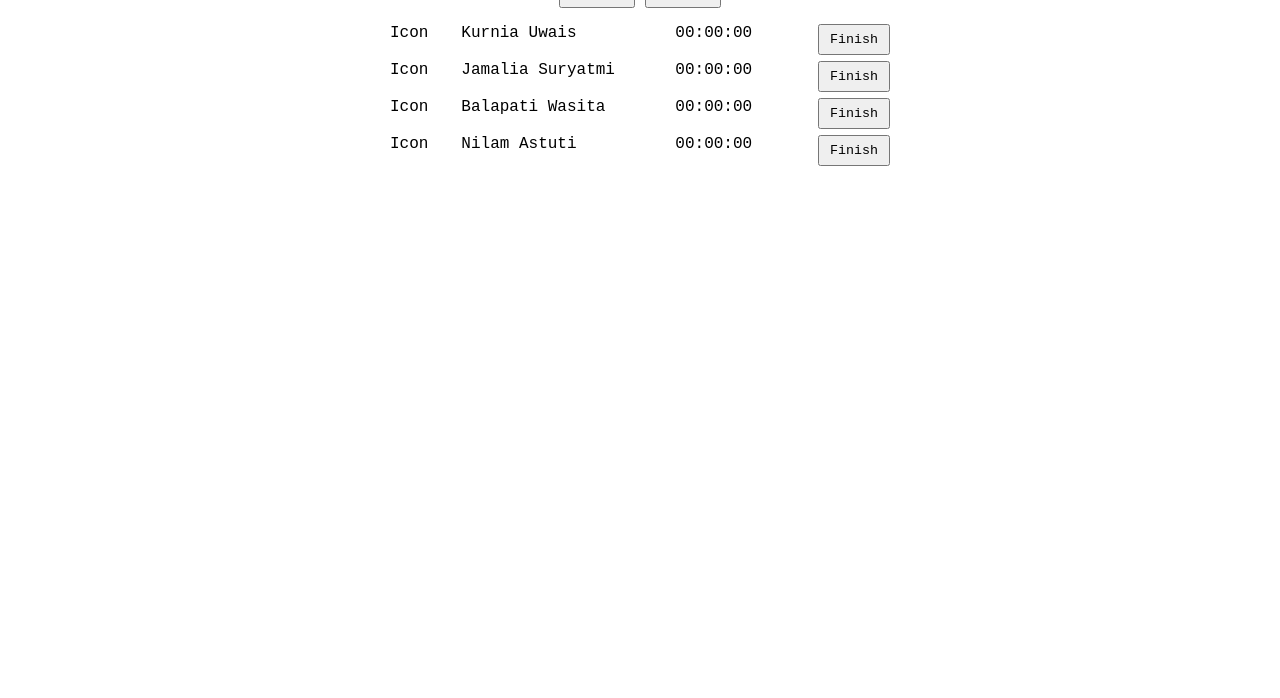
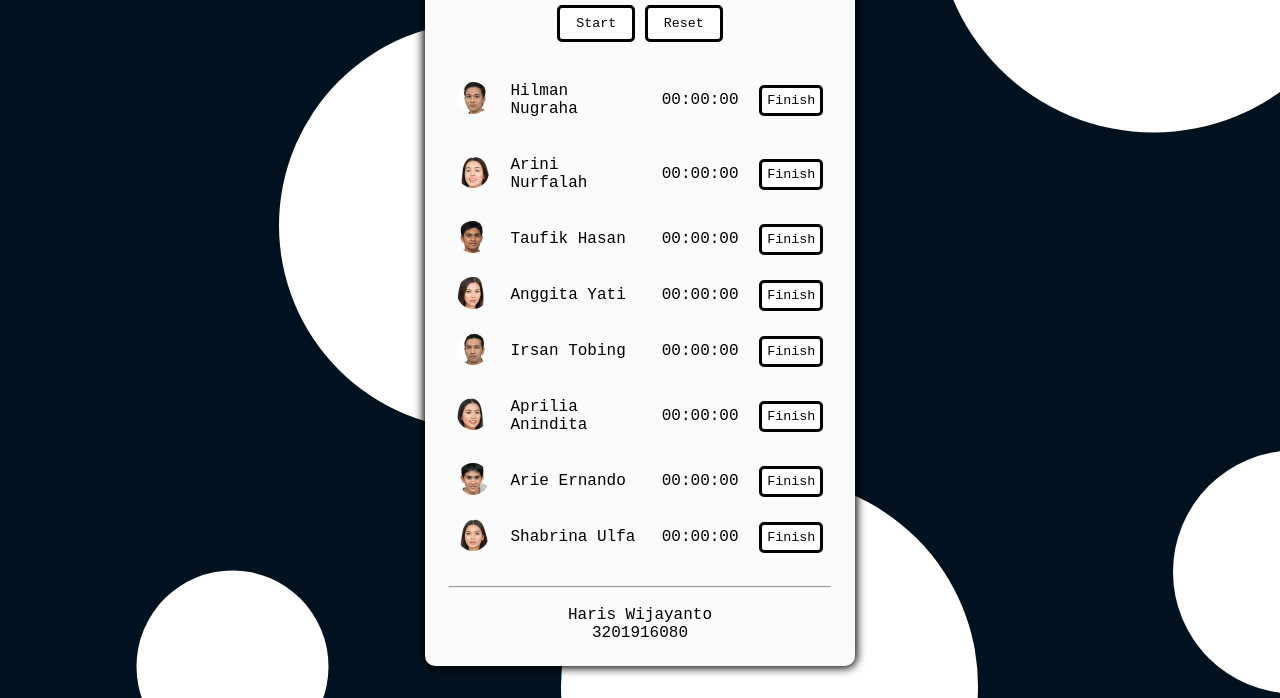
Before and after one commit to hrswjynt/stopwatch, a plain HTML site: page index.html in a window 1280 px wide. Shown: the part 112-810 px from the top of the page. Drawn offline with Linux system fonts and the light colour scheme; a web font is replaced by a local one.

Commit message:
adding user5 to user8

```diff
--- a/index.html
+++ b/index.html
@@ -24,6 +24,7 @@
 				<div id="time">00:00:00</div>
 				<div id="clock">00:00:00</div>
 			</div>
+
 			<div class="container__buttons">
 				<button id="play" onclick="toggleStart()">Start</button>
 				<button id="reset" onclick="reset()">Reset</button>
@@ -32,36 +33,91 @@
 			<div class="container__user">
 				<!-- User pertama -->
 				<div class="user">
-					<div class="icon">Icon</div>
-					<div class="name">Kurnia Uwais</div>
+					<div class="icon"><img src="./images/01.jpg" /></div>
+					<div class="name">Hilman Nugraha</div>
 					<div id="user-01" class="lap-time">00:00:00</div>
 					<div class="finish"><button onclick="user1()">Finish</button></div>
 				</div>
 
 				<!-- User kedua -->
-				<div class="user user-02">
-					<div class="icon">Icon</div>
-					<div class="name">Jamalia Suryatmi</div>
+				<div class="user">
+					<div class="icon"><img src="./images/02.jpg" /></div>
+					<div class="name">Arini Nurfalah</div>
 					<div id="user-02" class="lap-time">00:00:00</div>
 					<div class="finish"><button onclick="user2()">Finish</button></div>
 				</div>
 
 				<!-- User ketiga -->
-				<div class="user user-03">
-					<div class="icon">Icon</div>
-					<div class="name">Balapati Wasita</div>
+				<div class="user">
+					<div class="icon"><img src="./images/03.jpg" /></div>
+					<div class="name">Taufik Hasan</div>
 					<div id="user-03" class="lap-time">00:00:00</div>
 					<div class="finish"><button onclick="user3()">Finish</button></div>
 				</div>
 
 				<!-- User keempat -->
-				<div class="user user-04">
-					<div class="icon">Icon</div>
-					<div class="name">Nilam Astuti</div>
+				<div class="user">
+					<div class="icon"><img src="./images/04.jpg" /></div>
+					<div class="name">Anggita Yati</div>
 					<div id="user-04" class="lap-time">00:00:00</div>
 					<div class="finish"><button onclick="user4()">Finish</button></div>
 				</div>
+
+				<!-- User kelima -->
+				<div class="user">
+					<div class="icon"><img src="./images/05.jpg" /></div>
+					<div class="name">Irsan Tobing</div>
+					<div id="user-05" class="lap-time">00:00:00</div>
+					<div class="finish"><button onclick="user5()">Finish</button></div>
+				</div>
+
+				<!-- User keenam -->
+				<div class="user">
+					<div class="icon"><img src="./images/06.jpg" /></div>
+					<div class="name">Aprilia Anindita</div>
+					<div id="user-06" class="lap-time">00:00:00</div>
+					<div class="finish"><button onclick="user6()">Finish</button></div>
+				</div>
+
+				<!-- User ketujuh -->
+				<div class="user">
+					<div class="icon"><img src="./images/07.jpg" /></div>
+					<div class="name">Arie Ernando</div>
+					<div id="user-07" class="lap-time">00:00:00</div>
+					<div class="finish"><button onclick="user7()">Finish</button></div>
+				</div>
+
+				<!-- User kedelapan -->
+				<div class="user">
+					<div class="icon"><img src="./images/08.jpg" /></div>
+					<div class="name">Shabrina Ulfa</div>
+					<div id="user-08" class="lap-time">00:00:00</div>
+					<div class="finish"><button onclick="user8()">Finish</button></div>
+				</div>
+			</div>
+
+			<div class="footer">
+				<hr />
+				<br />
+				Haris Wijayanto<br />3201916080
 			</div>
 		</div>
+
+		<script>
+			window.onscroll = function () {
+				myFunction();
+			};
+
+			var navbar = document.getElementById("navbar");
+			var sticky = navbar.offsetTop;
+
+			function myFunction() {
+				if (window.pageYOffset >= sticky) {
+					navbar.classList.add("sticky");
+				} else {
+					navbar.classList.remove("sticky");
+				}
+			}
+		</script>
 	</body>
 </html>
--- a/scripts/main.js
+++ b/scripts/main.js
@@ -62,7 +62,7 @@ function stopwatch() {
 // Start and Stop stopwatch
 function toggleStart() {
 	if (start === false) {
-		interval = window.setInterval(stopwatch, 1000);
+		interval = window.setInterval(stopwatch, 100);
 		document.getElementById("play").innerHTML = "Stop";
 		start = true;
 	} else {
@@ -79,6 +79,10 @@ function reset() {
 	hours = 0;
 
 	document.getElementById("time").innerHTML = "00:00:00";
+
+	document
+		.querySelectorAll(".lap-time")
+		.forEach((element) => (element.innerHTML = "00:00:00"));
 }
 
 // Finish
@@ -110,5 +114,33 @@ function user4() {
 		"user-04"
 	).innerHTML = `${displayHours}:${displayMinutes}:${dispaySeconds}`;
 }
+function user5() {
+	twoDigits(seconds, minutes, hours);
+
+	document.getElementById(
+		"user-05"
+	).innerHTML = `${displayHours}:${displayMinutes}:${dispaySeconds}`;
+}
+function user6() {
+	twoDigits(seconds, minutes, hours);
+
+	document.getElementById(
+		"user-06"
+	).innerHTML = `${displayHours}:${displayMinutes}:${dispaySeconds}`;
+}
+function user7() {
+	twoDigits(seconds, minutes, hours);
+
+	document.getElementById(
+		"user-07"
+	).innerHTML = `${displayHours}:${displayMinutes}:${dispaySeconds}`;
+}
+function user8() {
+	twoDigits(seconds, minutes, hours);
+
+	document.getElementById(
+		"user-08"
+	).innerHTML = `${displayHours}:${displayMinutes}:${dispaySeconds}`;
+}
 
 window.setInterval(clock, 1000);
--- a/styles/main.scss
+++ b/styles/main.scss
@@ -6,12 +6,21 @@
 }
 
 body {
-margin: 0 24px;
+	display: flex;
+	background: url(../images/bg.svg);
+	background-size: cover;
+	padding: 32px 0;
+	min-height: 100vh;
 }
 
 .container {
-	margin: 24px auto;
+	align-items: center;
+	background-color: #fafafa;
+	margin: 0 auto;
+	padding: 24px;
 	max-width: 500px;
+	border-radius: 10px;
+	box-shadow: 0 0 10px 2px;
 
 	&__time {
 		display: flex;
@@ -43,36 +52,77 @@ margin: 0 24px;
 		text-align: center;
 
 		button {
+			background-color: white;
+			color: black;
+			border: 3px solid black;
 			padding: 8px 16px;
+			border-radius: 5px;
+
+			&:hover {
+				background-color: black;
+				color: white;
+			}
 		}
 	}
 
 	&__user {
+		margin: 24px 0;
 		.user {
 			display: flex;
 			justify-content: space-between;
-      margin: 6px 0;
+			align-items: center;
+			margin: 6px 0;
+			padding: 6px 8px;
+			// border: 1px solid black;
+			border-radius: 5px;
+
+			&:hover {
+				background-color: #f5f5f5;
+				scale: 1.02;
+				transition: 50ms;
+				box-shadow: 0 0 8px;
+			}
 
 			.icon {
 				flex: 1;
+
+				img {
+					height: 32px;
+					border-radius: 50%;
+				}
 			}
 
 			.name {
 				text-align: left;
 				flex: 3;
+				padding: 10px;
 			}
 
 			.lap-time {
 				flex: 2;
+				padding: 0 10px;
 			}
 
 			.finish {
 				flex: 1;
 
 				button {
-          padding: 6px 10px;
+					background-color: white;
+					color: black;
+					border: 3px solid black;
+					padding: 5px 5px;
+					border-radius: 5px;
+
+					&:hover {
+						background-color: black;
+						color: white;
+					}
 				}
 			}
 		}
 	}
+
+	.footer {
+		text-align: center;
+	}
 }
```
Also changed, not shown: images/01.jpg (added), images/02.jpg (added), images/03.jpg (added), images/04.jpg (added), images/05.jpg (added), images/06.jpg (added), images/07.jpg (added), images/08.jpg (added), images/bg.svg (added), styles/main.css, 1 other file.
